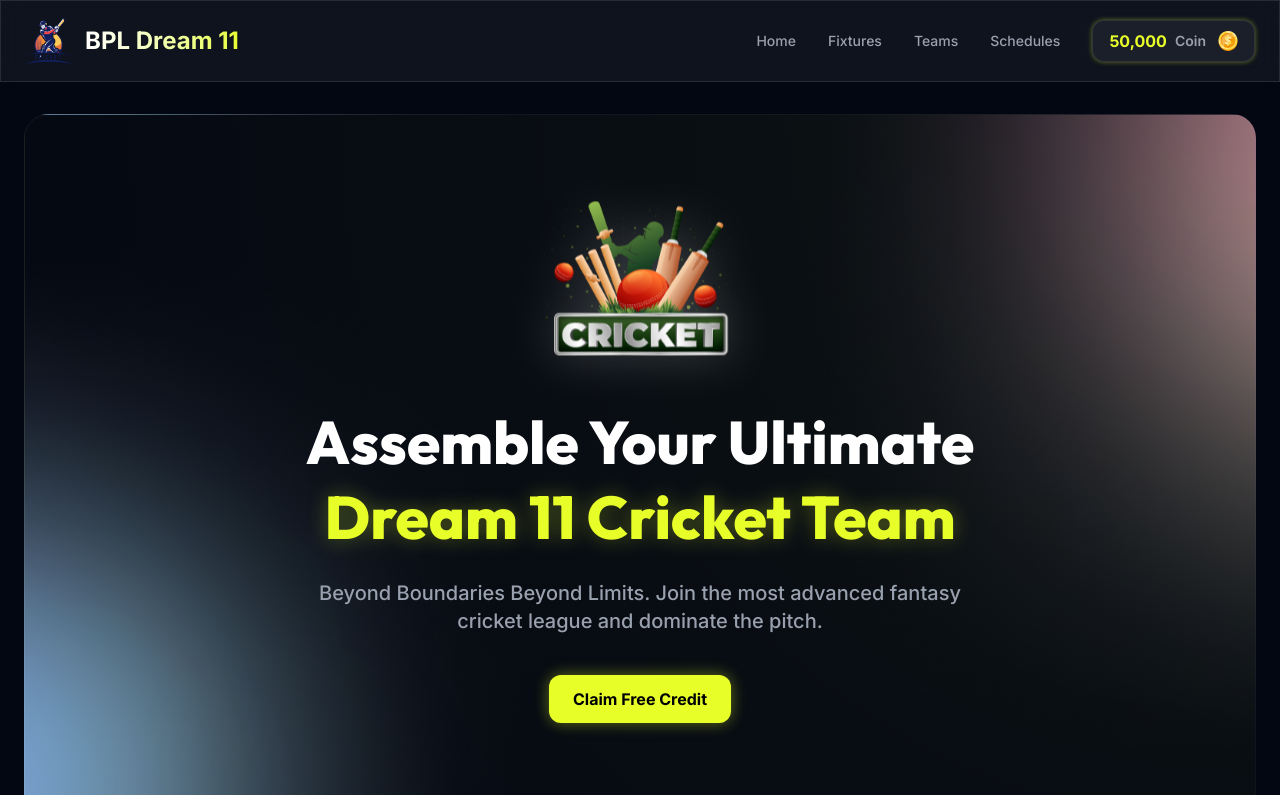
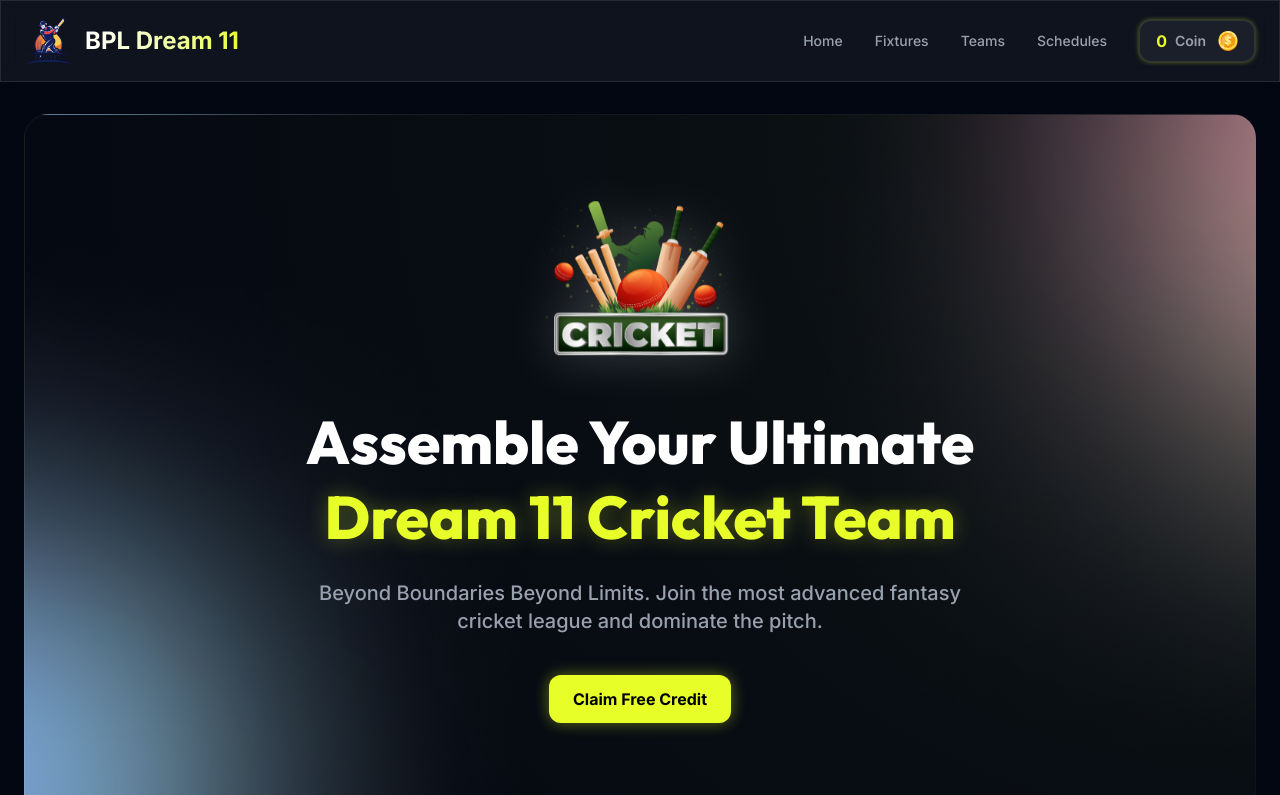
Before and after one commit to ahadunnobi/BPL-dream-11, a React (Vite) app: page / in a window 1280 px wide. Shown: the top 795 px of the page. Built offline with nearby package versions, Linux system fonts and the light colour scheme.

Commit message:
feat: initialize App component with player data fetching, coin management, and layout structure

```diff
--- a/src/App.jsx
+++ b/src/App.jsx
@@ -1,9 +1,11 @@
 import { Suspense, useState } from "react";
 import "./App.css";
+import Navbar from "./components/navbar/Navbar";
 import Banner from "./components/homepage/banner/Banner";
 import Players from "./components/homepage/players/Players";
-import Navbar from "./components/navbar/Navbar";
-import { ToastContainer } from "react-toastify";
+import Footer from "./components/Footer";
+import { ToastContainer, toast } from "react-toastify";
+import "react-toastify/dist/ReactToastify.css";
 
 const fetchPlayer = async () => {
   const res = await fetch("/data.json");
@@ -12,14 +14,30 @@
 
 function App() {
   const playersPromise = fetchPlayer();
-  const [coin, setCoin] = useState(50000);
+  const [coin, setCoin] = useState(0);
+
+  const handleAddCoin = () => {
+    setCoin(prev => prev + 600000);
+    toast.success("Credit Added! Your balance has been updated.", {
+      position: "top-center",
+      theme: "dark"
+    });
+  };
 
   return (
-    <>
+    <div className="min-h-screen bg-[#030712] selection:bg-[#E7FE29] selection:text-black">
       <Navbar coin={coin} />
-      <Banner />
+
+      <main>
+        <Banner handleAddCoin={handleAddCoin} />
+
         <Suspense
-        fallback={<span className="loading loading-dots loading-xl"></span>}
+          fallback={
+            <div className="flex flex-col items-center justify-center min-h-[400px] gap-4">
+              <span className="loading loading-ring loading-lg text-[#E7FE29]"></span>
+              <p className="text-gray-500 font-medium animate-pulse">Scouting Players...</p>
+            </div>
+          }
         >
           <Players
             playersPromise={playersPromise}
@@ -27,10 +45,13 @@
             coin={coin}
           />
         </Suspense>
+      </main>
 
-      {/* react toastify */}
-      <ToastContainer />
-    </>
+      <Footer />
+
+      {/* global notifications */}
+      <ToastContainer pauseOnFocusLoss={false} autoClose={3000} />
+    </div>
   );
 }
 
```
Lines whose indentation alone changed are shown as unchanged.
